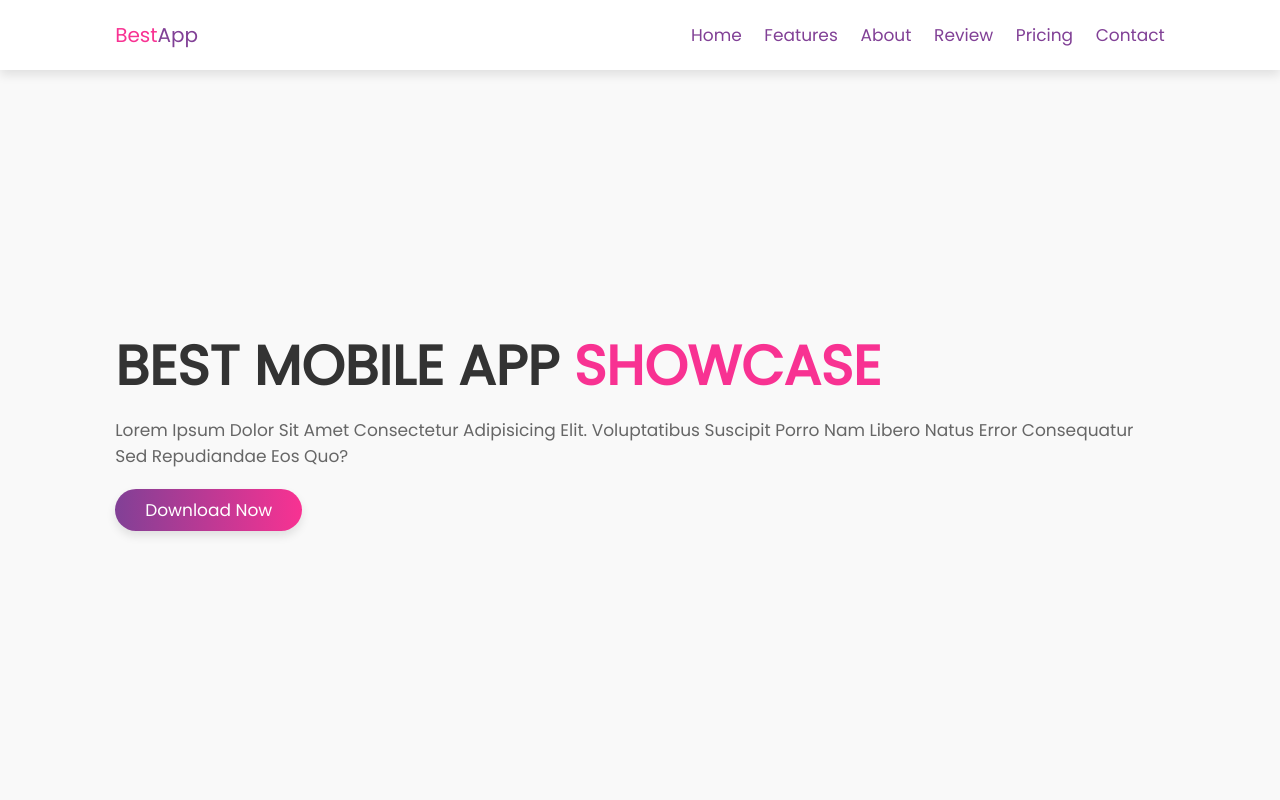
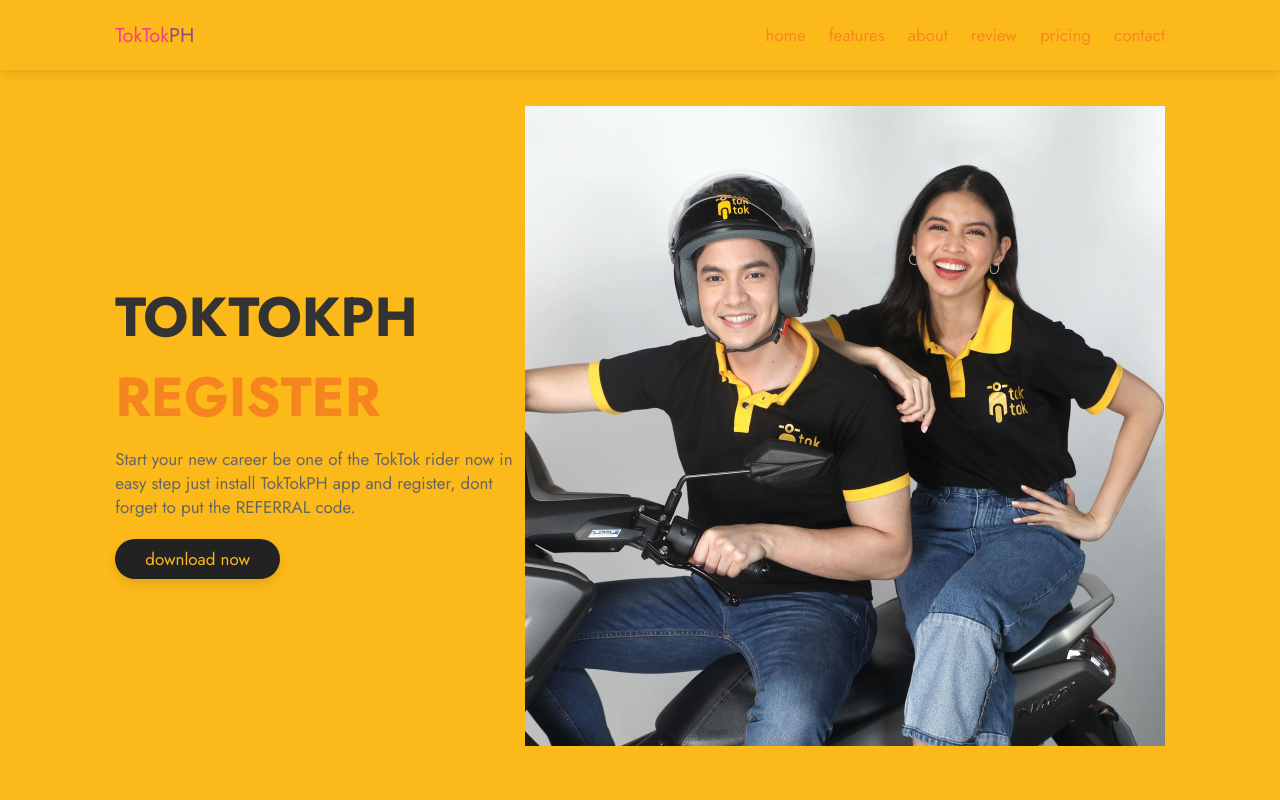
Before and after one commit to WOZ1906/TokTokPH_Personal_Site, a plain HTML site: page index.html in a window 1280 px wide. Shown: the top 800 px of the page. Drawn offline with Linux system fonts and the light colour scheme; files whose address does not match are found by name.

Commit message:
2nd commit first stage of recoding

```diff
--- a/index.html
+++ b/index.html
@@ -18,7 +18,7 @@
 
 <header>
 
-    <a href="#" class="logo"><span>best</span>App</a>
+    <a href="#" class="logo"><span>TokTok</span>PH</a>
 
     <input type="checkbox" id="menu-bar">
     <label for="menu-bar" class="fas fa-bars"></label>
@@ -41,13 +41,13 @@
 <section class="home" id="home">
 
     <div class="content">
-        <h3>best mobile app <span>showcase</span></h3>
-        <p>Lorem ipsum dolor sit amet consectetur adipisicing elit. Voluptatibus suscipit porro nam libero natus error consequatur sed repudiandae eos quo?</p>
+        <h3>TokTokPH<span>  Register</span></h3>
+        <p>Start your new career be one of the TokTok rider now in easy step just install TokTokPH app and register, dont forget to put the REFERRAL code.</p>
         <a href="#" class="btn">download now</a>
     </div>
 
     <div class="image">
-        <img src="images/home-img.png" alt="">
+        <img src="asset/images/TokAldub.jpg" alt="">
     </div>
 
 </section>
--- a/style.css
+++ b/style.css
@@ -1,18 +1,24 @@
-@import url('https://fonts.googleapis.com/css2?family=Poppins:wght@100;200;300;400&display=swap');
+@import url('https://fonts.googleapis.com/css2?family=Jost:wght@100;200;300;400;500;600;700;800;900&display=swap');
 
 :root{
     --purple:#814096;
     --pink:#F83292;
     --gradient:linear-gradient(90deg, var(--purple), var(--pink));
+    --tok1: #FCB91A;
+    --tok2: #f6841f;
+    --tok3: #A04b00;
+    --tokblack: #222;
+    --tokbtn: #fdba1c;
+    --tokgradient:linear-gradient(90deg, var(--tok3), var(--tok2));
 }
 
 *{
-    font-family: 'Poppins', sans-serif;
+    font-family: 'Jost', sans-serif;
     margin:0; padding:0;
     box-sizing: border-box;
     text-decoration: none;
     outline: none; border:none;
-    text-transform: capitalize;
+    /* text-transform: capitalize; */
 }
 
 *::selection{
@@ -41,9 +47,9 @@ section{
     margin-top: 1rem;
     padding:.8rem 3rem;
     border-radius: 5rem;
-    background:var(--gradient);
+    background:var(--tokblack);
     font-size: 1.7rem;
-    color:#fff;
+    color:var(--tokbtn);
     cursor: pointer;
     box-shadow: 0 .5rem 1rem rgba(0,0,0,.1);
     transition: all .3s linear;
@@ -68,13 +74,14 @@ header{
     position: fixed;
     top:0; left:0;
     width:100%;
-    background:#fff;
+    /* background:; */
     box-shadow: 0 .5rem 1rem rgba(0,0,0,.1);
     padding:2rem 9%;
     display: flex;
     align-items: center;
     justify-content: space-between;
     z-index: 1000;
+    opacity: .91;
 }
 
 header .logo{
@@ -89,7 +96,7 @@ header .logo span{
 header .navbar a{
     font-size: 1.7rem;
     margin-left: 2rem;
-    color:var(--purple);
+    color:var(--tok2);
 }
 
 header .navbar a:hover{
@@ -112,14 +119,18 @@ header label{
     display: flex;
     align-items: center;
     justify-content: center;
-    background:url(../images/home-bg-img.png) no-repeat;
+    background-color:var(--tok1);
+}
+/* #home{
+
+    background:url(asset/images/TokAldub.jpg) no-repeat;
     background-size: cover;
     background-position: center;
-}
+} */
 
 .home .image img{
-    width:40vw;
-    animation: float 3s linear infinite;
+    width:50vw;
+    /* animation: float 3s linear infinite; */
 }
 
 @keyframes float{
@@ -138,7 +149,7 @@ header label{
 }
 
 .home .content h3 span{
-    color:var(--pink);
+    color:var(--tok2);
     text-transform: uppercase;
 }
 
```
